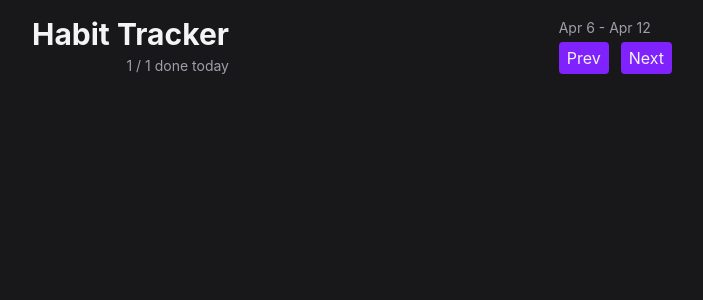
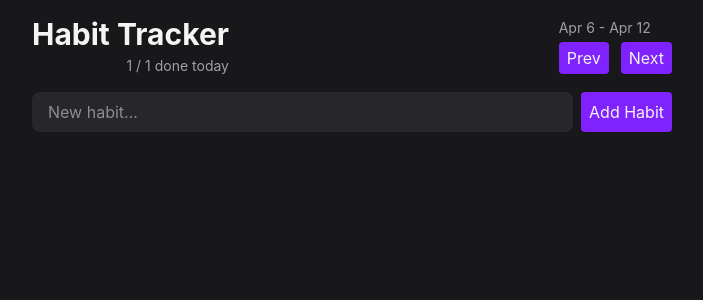
Before and after one commit to CamrynBowWow/habit-tracker, a React (Vite) app: page / in a window 1280 px wide. Shown: the top 300 px of the page, without its empty margins (288-991 px from the left). Built offline with nearby package versions, Linux system fonts and the light colour scheme.

Commit message:
Form Custom Component Done

```diff
--- a/src/App.tsx
+++ b/src/App.tsx
@@ -1,28 +1,11 @@
-import { Button } from './components/Button';
+import { HabitForm } from './components/HabitForm';
+import { Header } from './components/Header';
 
 export default function App() {
 	return (
 		<div className='max-w-2xl mx-auto p-4 flex flex-col gap-4'>
-			<Header></Header>
+			<Header />
+			<HabitForm />
 		</div>
 	);
 }
-
-function Header() {
-	return (
-		<header className='flex items-center justify-between'>
-			<div className='flex flex-col gap-1 items-end'>
-				<h1 className='text-3xl font-bold'>Habit Tracker</h1>
-				<span className='text-zinc-400 text-sm'>1 / 1 done today</span>
-			</div>
-
-			<div className='flex flex-col gap-1'>
-				<span className='text-zinc-400 text-sm'>Apr 6 - Apr 12</span>
-				<div className='flex items-center gap-3'>
-					<Button>Prev</Button>
-					<Button>Next</Button>
-				</div>
-			</div>
-		</header>
-	);
-}
--- /dev/null
+++ b/src/components/HabitForm.tsx
@@ -0,0 +1,13 @@
+import { Button } from './Button';
+
+export function HabitForm() {
+	return (
+		<form className='flex gap-2'>
+			<input
+				className='flex-1 rounded-lg bg-zinc-800 px-4 py-2 outline-none focus-visible:ring-2 focus-visible:ring-violet-500'
+				placeholder='New habit...'
+			/>
+			<Button>Add Habit</Button>
+		</form>
+	);
+}
--- /dev/null
+++ b/src/components/Header.tsx
@@ -0,0 +1,20 @@
+import { Button } from './Button';
+
+export function Header() {
+	return (
+		<header className='flex items-center justify-between'>
+			<div className='flex flex-col gap-1 items-end'>
+				<h1 className='text-3xl font-bold'>Habit Tracker</h1>
+				<span className='text-zinc-400 text-sm'>1 / 1 done today</span>
+			</div>
+
+			<div className='flex flex-col gap-1'>
+				<span className='text-zinc-400 text-sm'>Apr 6 - Apr 12</span>
+				<div className='flex items-center gap-3'>
+					<Button>Prev</Button>
+					<Button>Next</Button>
+				</div>
+			</div>
+		</header>
+	);
+}
```
